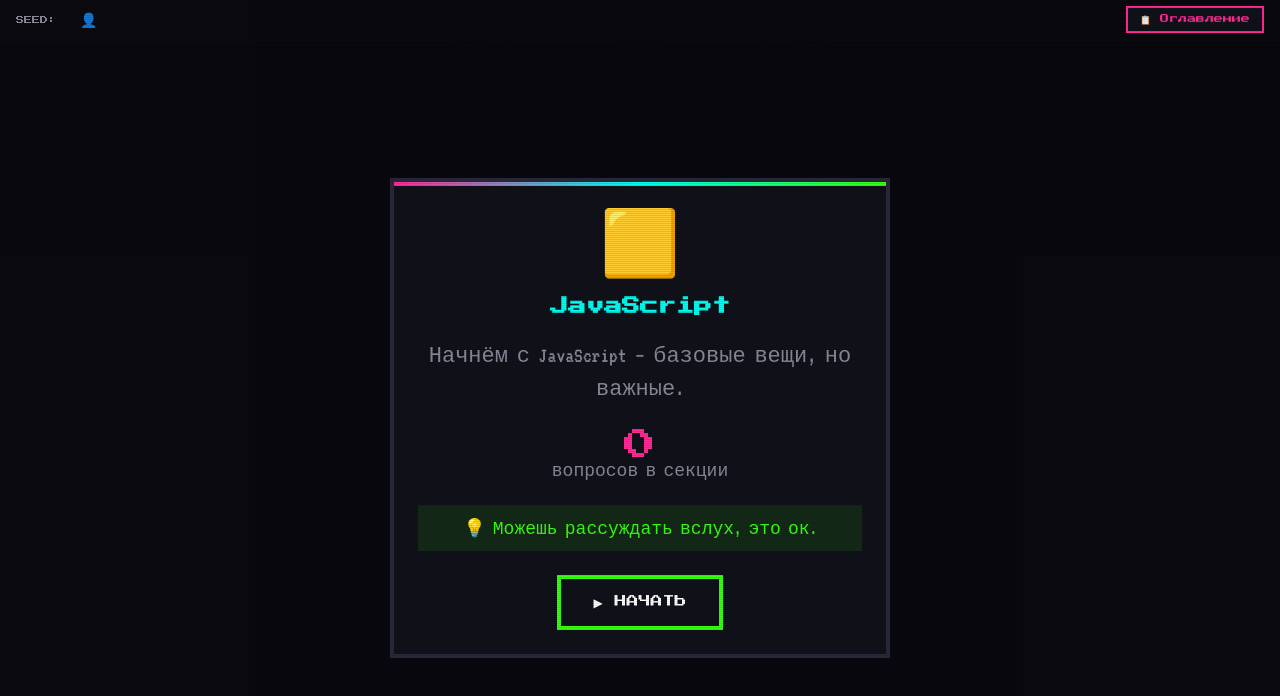
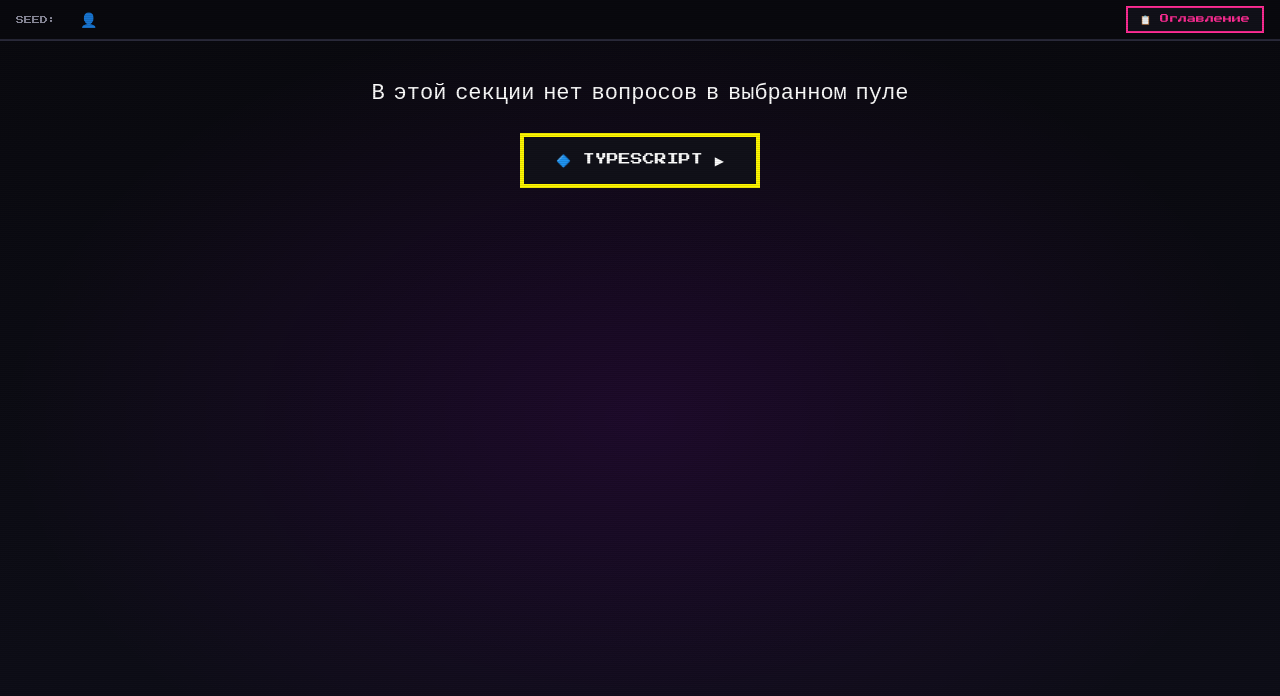
Before and after one commit to nec-trou/probable-eureka, a Vue app: page /interview in a window 1280 px wide. Shown: the top 696 px of the page. Built offline with nearby package versions, Linux system fonts and the light colour scheme.

Commit message:
feat: поправить красные флаги 2

```diff
--- a/src/data/questions-angular.js
+++ b/src/data/questions-angular.js
@@ -8,50 +8,57 @@ export const sections = [
     id: 'javascript',
     name: 'JavaScript',
     icon: '🟨',
-    preamble: 'Начнём с JavaScript — базовые вещи, но важные.',
-    hint: 'Можешь рассуждать вслух, это ок.'
+    sayToCandidate: 'Давай начнём с JavaScript — пару вопросов по основам.',
+    lookFor: ['Понимание this/closure', 'Event loop', 'Прототипы'],
+    redFlags: ['Путает let/const/var', 'Не знает про hoisting']
   },
   {
     id: 'typescript',
     name: 'TypeScript',
     icon: '🔷',
-    preamble: 'Теперь TypeScript — типизация, дженерики.',
-    hint: 'Если что-то не использовал — скажи честно.'
+    sayToCandidate: 'Теперь про TypeScript — типы, дженерики.',
+    lookFor: ['Utility types', 'Сужение типов', 'interface vs type'],
+    redFlags: ['Везде any', 'Не понимает зачем типы']
   },
   {
     id: 'rxjs',
     name: 'RxJS',
     icon: '🔴',
-    preamble: 'RxJS — реактивщина, потоки.',
-    hint: 'Интересует как ты думаешь о потоках данных.'
+    sayToCandidate: 'Поговорим про RxJS — работа с потоками.',
+    lookFor: ['switchMap vs mergeMap', 'Отписка', 'Hot vs Cold'],
+    redFlags: ['Вложенные subscribe', 'Не чистит подписки']
   },
   {
     id: 'angular',
     name: 'Angular',
     icon: '🅰️',
-    preamble: 'Angular — сам фреймворк.',
-    hint: 'Можешь приводить примеры из своих проектов.'
+    sayToCandidate: 'Теперь про сам Angular — компоненты, DI.',
+    lookFor: ['Понимает DI', 'Lifecycle хуки', 'OnPush'],
+    redFlags: ['Путает ngOnInit/constructor', 'Не знает CD']
   },
   {
     id: 'architecture',
     name: 'Архитектура',
     icon: '🏗️',
-    preamble: 'Немного про архитектуру и паттерны.',
-    hint: 'Тут нет "правильных" ответов, интересен твой опыт.'
+    sayToCandidate: 'Немного про архитектуру — как организуешь код.',
+    lookFor: ['SOLID на практике', 'State management', 'Lazy loading'],
+    redFlags: ['Всё в одном компоненте', 'Не слышал про паттерны']
   },
   {
     id: 'signals',
     name: 'Signals',
     icon: '📡',
-    preamble: 'Signals — новая реактивность в Angular.',
-    hint: 'Если ещё не работал — не страшно, расскажи что знаешь.'
+    sayToCandidate: 'Про Signals — новый подход к реактивности.',
+    lookFor: ['signal/computed/effect', 'Отличие от RxJS'],
+    redFlags: ['Говорит Signals нестабильны', 'Путает с Subject']
   },
   {
     id: 'browser',
     name: 'Браузер',
     icon: '🌐',
-    preamble: 'Браузер, сеть, производительность.',
-    hint: 'Практические кейсы приветствуются.'
+    sayToCandidate: 'И напоследок — браузер, сеть, performance.',
+    lookFor: ['Critical Rendering Path', 'HTTP/2, кеширование'],
+    redFlags: ['Не знает CORS', 'Не понимает рендеринг']
   }
 ]
 
--- a/src/views/Interview.vue
+++ b/src/views/Interview.vue
@@ -74,31 +74,8 @@
       </div>
     </div>
 
-    <!-- Section Preamble Modal -->
-    <div v-if="showPreamble && section" class="preamble-overlay">
-      <div class="preamble-modal pixel-card">
-        <div class="preamble-icon">{{ section.icon }}</div>
-        <h2 class="preamble-title">{{ section.name }}</h2>
-
-        <p class="preamble-text">{{ section.preamble }}</p>
-
-        <div class="preamble-stats">
-          <span class="stat-value">{{ questionsCount }}</span>
-          <span class="stat-label">вопросов в секции</span>
-        </div>
-
-        <p class="preamble-hint" v-if="section.hint">
-          💡 {{ section.hint }}
-        </p>
-
-        <button class="pixel-btn pixel-btn--green" @click="startSection">
-          ▶ НАЧАТЬ
-        </button>
-      </div>
-    </div>
-
     <!-- Empty section handler -->
-    <div v-if="!showPreamble && questionsCount === 0" class="empty-section">
+    <div v-if="questionsCount === 0" class="empty-section">
       <div class="page-container text-center">
         <p class="terminal-text mb-lg">
           В этой секции нет вопросов в выбранном пуле
@@ -121,7 +98,7 @@
     </div>
 
     <!-- Main content -->
-    <template v-if="!showPreamble && questionsCount > 0 && question">
+    <template v-if="questionsCount > 0 && question">
       <!-- Header -->
       <div class="header-bar">
         <div class="header-bar__section">
@@ -130,9 +107,39 @@
           <span class="section-counter">
             ({{ store.currentSectionIndex + 1 }}/{{ totalSections }})
           </span>
+          <button
+            v-if="section.preamble"
+            class="preamble-toggle"
+            @click="showPreambleBanner = !showPreambleBanner"
+            :title="showPreambleBanner ? 'Скрыть преамбулу' : 'Показать преамбулу'"
+          >
+            {{ showPreambleBanner ? '▲' : '▼' }}
+          </button>
         </div>
         <div class="question-counter">
           {{ qNum.current }}/{{ qNum.total }}
+        </div>
+      </div>
+
+      <!-- Section Info Banner (collapsible) -->
+      <div v-if="showPreambleBanner && section" class="section-info-banner">
+        <div class="section-info__say">
+          <span class="info-label">📢 Скажи:</span>
+          <span class="info-text">"{{ section.sayToCandidate }}"</span>
+        </div>
+        <div class="section-info__columns">
+          <div class="info-column info-column--green">
+            <span class="info-label">✓ Смотри на:</span>
+            <ul class="info-list">
+              <li v-for="item in section.lookFor" :key="item">{{ item }}</li>
+            </ul>
+          </div>
+          <div class="info-column info-column--red">
+            <span class="info-label">🚩 Red flags:</span>
+            <ul class="info-list">
+              <li v-for="item in section.redFlags" :key="item">{{ item }}</li>
+            </ul>
+          </div>
         </div>
       </div>
 
@@ -415,9 +422,9 @@ const editedName = ref('')
 const nameInput = ref(null)
 const questionVariant = ref(0)  // 0 = main, 1 = alt1, 2 = alt2
 const followUpVariant = ref(0)  // 0 = main, 1 = alt1, 2 = alt2
+const showPreambleBanner = ref(false)  // Показывать преамбулу секции
 
 // Computed
-const showPreamble = computed(() => store.showSectionPreamble)
 const section = computed(() => store.currentSection)
 const question = computed(() => store.currentQuestion)
 const qNum = computed(() => store.currentQuestionNumber)
@@ -489,14 +496,6 @@ function handleKeydown(e) {
     return
   }
 
-  if (showPreamble.value) {
-    if (e.key === 'Enter' || e.key === ' ') {
-      e.preventDefault()
-      startSection()
-    }
-    return
-  }
-
   if (e.key === '1') setResult('correct')
   if (e.key === '2') setResult('partial')
   if (e.key === '3') setResult('wrong')
@@ -526,10 +525,6 @@ onUnmounted(() => {
 })
 
 // Actions
-function startSection() {
-  store.dismissPreamble()
-}
-
 function setResult(result) {
   if (!question.value) return
   store.setAnswer(
@@ -897,86 +892,6 @@ function saveName() {
   padding-top: 36px;
 }
 
-/* Preamble Modal */
-.preamble-overlay {
-  position: fixed;
-  top: 36px;
-  left: 0;
-  right: 0;
-  bottom: 0;
-  background: rgba(10, 10, 15, 0.95);
-  display: flex;
-  justify-content: center;
-  align-items: center;
-  z-index: 100;
-  padding: 24px;
-}
-
-.preamble-modal {
-  max-width: 500px;
-  text-align: center;
-  animation: modalIn 0.3s ease;
-}
-
-@keyframes modalIn {
-  from {
-    opacity: 0;
-    transform: scale(0.9);
-  }
-  to {
-    opacity: 1;
-    transform: scale(1);
-  }
-}
-
-.preamble-icon {
-  font-size: 64px;
-  margin-bottom: 16px;
-}
-
-.preamble-title {
-  font-family: var(--font-pixel);
-  font-size: 18px;
-  color: var(--neon-cyan);
-  margin-bottom: 24px;
-}
-
-.preamble-text {
-  font-family: var(--font-terminal);
-  font-size: 22px;
-  color: var(--text-secondary);
-  margin-bottom: 24px;
-  line-height: 1.5;
-}
-
-.preamble-stats {
-  display: flex;
-  flex-direction: column;
-  align-items: center;
-  margin-bottom: 24px;
-}
-
-.stat-value {
-  font-family: var(--font-pixel);
-  font-size: 32px;
-  color: var(--neon-pink);
-}
-
-.stat-label {
-  font-family: var(--font-terminal);
-  font-size: 18px;
-  color: var(--text-secondary);
-}
-
-.preamble-hint {
-  font-family: var(--font-terminal);
-  font-size: 18px;
-  color: var(--neon-green);
-  background: rgba(57, 255, 20, 0.1);
-  padding: 12px;
-  margin-bottom: 24px;
-}
-
 /* Empty section */
 .empty-section {
   min-height: 100vh;
@@ -1006,6 +921,88 @@ function saveName() {
   font-family: var(--font-terminal);
   font-size: 16px;
   color: var(--text-secondary);
+}
+
+.preamble-toggle {
+  background: transparent;
+  border: 1px solid var(--border-color);
+  color: var(--text-muted);
+  padding: 2px 6px;
+  font-size: 10px;
+  cursor: pointer;
+  transition: all 0.15s;
+}
+
+.preamble-toggle:hover {
+  border-color: var(--neon-yellow);
+  color: var(--neon-yellow);
+}
+
+/* Section Info Banner */
+.section-info-banner {
+  background: var(--bg-card);
+  border-bottom: 2px solid var(--border-color);
+  padding: 10px 16px;
+}
+
+.section-info__say {
+  margin-bottom: 8px;
+  padding-bottom: 8px;
+  border-bottom: 1px dashed var(--border-color);
+}
+
+.section-info__say .info-label {
+  color: var(--neon-cyan);
+}
+
+.section-info__say .info-text {
+  font-family: var(--font-terminal);
+  font-size: 14px;
+  color: var(--text-primary);
+  font-style: italic;
+}
+
+.section-info__columns {
+  display: flex;
+  gap: 24px;
+}
+
+.info-column {
+  flex: 1;
+}
+
+.info-label {
+  font-family: var(--font-pixel);
+  font-size: 9px;
+  display: block;
+  margin-bottom: 4px;
+}
+
+.info-column--green .info-label {
+  color: var(--neon-green);
+}
+
+.info-column--red .info-label {
+  color: var(--neon-pink);
+}
+
+.info-list {
+  margin: 0;
+  padding-left: 16px;
+  font-family: var(--font-terminal);
+  font-size: 12px;
+}
+
+.info-column--green .info-list {
+  color: var(--neon-green);
+}
+
+.info-column--red .info-list {
+  color: var(--neon-pink);
+}
+
+.info-list li {
+  margin-bottom: 2px;
 }
 
 .question-counter {
```
